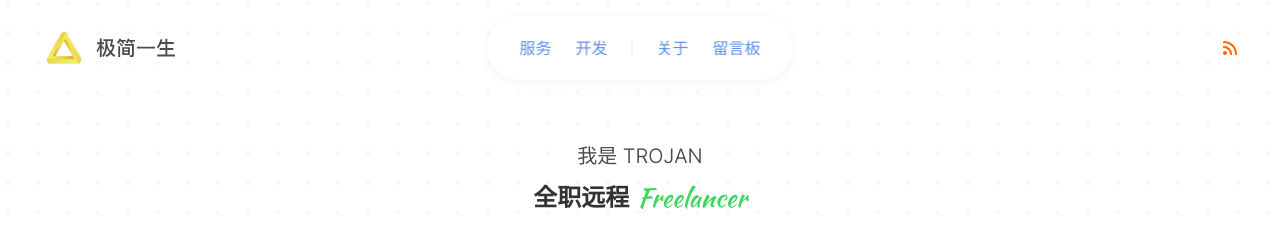
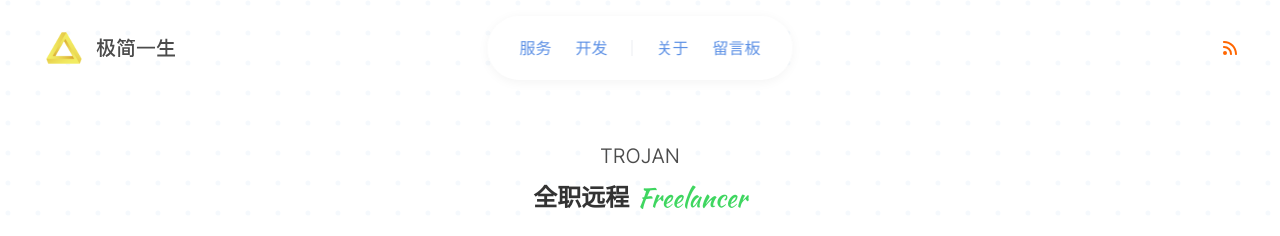
Before and after one commit to trojanyao/trojanyao, a Next.js app: page / in a window 1280 px wide. Shown: the top 236 px of the page. Built offline with nearby package versions, Linux system fonts and the light colour scheme.

Commit message:
feat(Home): update banner text

```diff
--- a/app/page.tsx
+++ b/app/page.tsx
@@ -7,7 +7,6 @@ import './page.css';
 import SectionService from './components/SectionService';
 import SectionProject from './components/SectionProject';
 import SectionSkill from './components/SectionSkill';
-import SmoothScroll from './components/SmoothScroll';
 
 const kaushan_script = Kaushan_Script({ weight: '400', subsets: ['latin'] });
 
@@ -19,9 +18,7 @@ export default function Home() {
         <div className="w-[1200px] h-full min-h-[600px] relative flex flex-col justify-center items-center">
           {/* Title */}
           <div className="pb-[200px] flex flex-col items-center gap-4">
-            <div className="text-secondary text-xl leading-none">
-              我是 TROJAN
-            </div>
+            <div className="text-secondary text-xl leading-none">TROJAN</div>
             <div className="flex flex-col items-center gap-8">
               <div className="flex items-center gap-2">
                 <span className="text-2xl font-semibold">全职远程</span>
```
